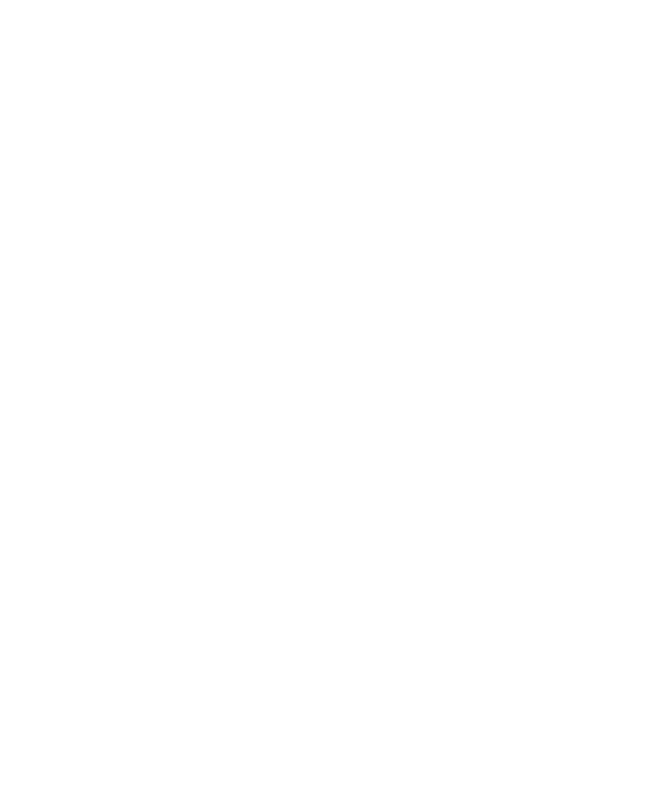
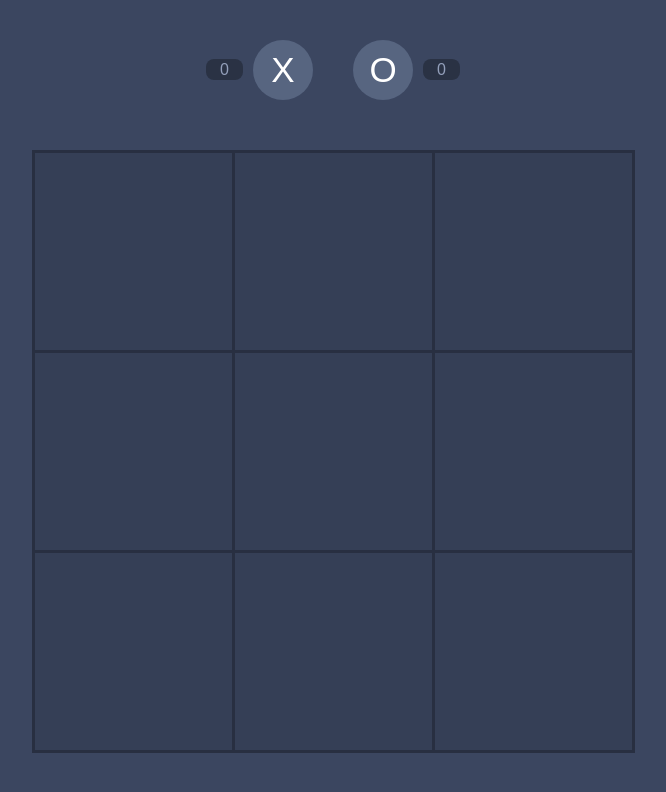
Before and after one commit to harunsmrkovic/tic-tac-toe, a website built with webpack: page index.html in a window 1280 px wide. Shown: the whole page, without its empty margins (307-973 px from the left). Built offline with nearby package versions, Linux system fonts and the light colour scheme.

Commit message:
Built function for checking who won + tests

```diff
--- a/index.html
+++ b/index.html
@@ -6,11 +6,39 @@
     <title>Tic Tac Toe</title>
     <meta name="description" content="">
     <meta name="viewport" content="width=device-width, initial-scale=1">
+    <link rel="stylesheet" href="styles/main.css">
     <script src="bundle.js"></script>
   </head>
   <body>
 
+    <div id="scoreboard">
+      <div class="player player-x">
+        <span class="score">0</span>
+        <span class="mark">X</span>
+      </div>
+      <div class="player player-o">
+        <span class="mark">O</span>
+        <span class="score">0</span>
+      </div>
+    </div>
 
+    <div id="grid">
+      <div class="row">
+        <div class="box"></div>
+        <div class="box"></div>
+        <div class="box"></div>
+      </div>
+      <div class="row">
+        <div class="box"></div>
+        <div class="box"></div>
+        <div class="box"></div>
+      </div>
+      <div class="row">
+        <div class="box"></div>
+        <div class="box"></div>
+        <div class="box"></div>
+      </div>
+    </div>
 
   </body>
 </html>
--- a/index.js
+++ b/index.js
@@ -1 +1,8 @@
-import vedo from './scripts/game'
+// import vedo from './scripts/game'
+import _ from 'lodash'
+
+const board = [
+    [1, 0, 1],
+    [1, 0, 0],
+    [1, 0, 1]
+  ]
--- a/package.json
+++ b/package.json
@@ -18,6 +18,7 @@
   },
   "homepage": "https://github.com/harunsmrkovic/tic-tac-toe#readme",
   "dependencies": {
+    "lodash": "^4.13.1",
     "redux": "^3.5.2",
     "webpack": "^1.13.1"
   },
--- a/scripts/game.js
+++ b/scripts/game.js
@@ -1,5 +1,20 @@
-const game = (x) => {
-  return x
+import won from './won'
+
+const game = ({ size }) => {
+  //
+  // let board = []
+  //
+  // const initBoard = (size) => {
+  //
+  // }
+  //
+  // const start = () => {
+  //   initBoard(size)
+  // }
+  //
+  // return {
+  //   start
+  // }
 }
 
 export default game
--- /dev/null
+++ b/scripts/won.js
@@ -0,0 +1,61 @@
+import _ from 'lodash'
+
+const won = ({ board }) => {
+
+  if(_.filter(board, row => row.length !== board.length).length > 0){
+    throw new Error('Invalid board')
+  }
+
+  const isDiagonal = (x, y) => (x + y === board.length - 1)
+
+  let x = 0;
+  let o = 0;
+
+  let crossed = {
+    horizontal: { x, o },
+    vertical: { x, o },
+    diagonal1: { x, o },
+    diagonal2: { x,  o }
+  }
+
+  let winner = false
+
+  for(var i = 0; i < board.length; i++){
+    crossed.horizontal = { x, o }
+    crossed.vertical = { x, o }
+
+    if(board[i][i] === 1) crossed.diagonal1.x++
+    if(board[i][i] === 2) crossed.diagonal1.o++
+
+    if(isDiagonal(i, board.length - i - 1) && board[i][board.length - i - 1] === 1) crossed.diagonal2.x++
+    if(isDiagonal(i, board.length - i - 1) && board[i][board.length - i - 1] === 2) crossed.diagonal2.o++
+
+    for(var j = 0; j < board.length; j++){
+       if(board[i][j] === 1) crossed.horizontal.x++
+       if(board[i][j] === 2) crossed.horizontal.o++
+
+       if(board[j][i] === 1) crossed.vertical.x++
+       if(board[j][i] === 2) crossed.vertical.o++
+    }
+
+    _.each(crossed, (line, place) => {
+      if(line.x === board.length || line.o === board.length){
+        // if(winner){
+        //   throw new Error('Invalid board, multiple winners ocurred')
+        // }
+        winner = {
+          place,
+          winner: (line.x === board.length) ? 1 : 2
+        }
+
+        if(['horizontal', 'vertical'].includes(place)){
+          _.extend(winner, { line: i })
+        }
+      }
+    })
+  }
+
+  return winner;
+}
+
+export default won
--- /dev/null
+++ b/styles/main.css
@@ -0,0 +1,92 @@
+body {
+  background: #3b4660;
+  font-family: Arial;
+  color: #fff;
+}
+
+#grid {
+  margin: 50px auto;
+  width: 600px;
+  border-top: 3px solid #282f41;
+  border-left: 3px solid #282f41;
+}
+
+#grid .row:after,
+#scoreboard:after {
+  visibility: hidden;
+  display: block;
+  font-size: 0;
+  content: " ";
+  clear: both;
+  height: 0;
+}
+
+#grid .box {
+  width: 200px;
+  height: 200px;
+  float: left;
+  box-sizing: border-box;
+
+  border-right: 3px solid #282f41;
+  border-bottom: 3px solid #282f41;
+
+  background-color: rgba(0, 0, 0, 0.1);
+  color: #fff;
+  text-align: center;
+  font-size: 84px;
+  font-weight: bold;
+  line-height: 200px;
+
+  cursor: crosshair;
+  transition: .2s font-size, .2s background-color;
+}
+
+#grid .box:hover {
+  font-size: 90px;
+  /*background-color: #4a5775;*/
+  background-color: rgba(0, 0, 0, 0.2);
+
+}
+
+#scoreboard {
+  margin: 40px 0;
+}
+
+#scoreboard .player {
+  float: left;
+  width: 50%;
+  padding: 0 20px;
+  line-height: 60px;
+  box-sizing: border-box;
+}
+
+#scoreboard .player .mark {
+  width: 60px;
+  font-size: 35px;
+  text-align: center;
+  background-color: #576580;
+  border-radius: 30px;
+}
+
+#scoreboard .player-x .mark {
+  float: right;
+}
+
+#scoreboard .player-o .mark {
+  float: left;
+}
+
+#scoreboard .player .score {
+  background-color: #2a3244;
+  padding: 2px 14px;
+  color: #939fba;
+  border-radius: 8px;
+  margin: 0 10px;
+}
+
+#scoreboard .player-x {
+  text-align: right;
+}
+
+#scoreboard .player-o {
+}
--- /dev/null
+++ b/test/won.js
@@ -0,0 +1,35 @@
+import won from '../scripts/won'
+
+import { assert } from 'chai'
+
+describe('Won check', function(){
+
+  it('should say that there is no winner when neither vertical, horizontal nor diagonal line contains the same elements', function(){
+    assert.equal(won({ board: [ [1, 0, 1], [1, 0, 0], [0, 0, 1] ] }), false)
+  })
+
+  it('should throw an error if board passed contains invalid lengths (should be X * X)', function(){
+    assert.throws(function(){ won({ board: [ [1, 0, 1], [1, 0, 0], [0, 0, 1, 4] ] }) }, Error, 'Invalid board')
+  })
+
+  it('should say that winner is X on the 1. row horizontal', function(){
+    assert.deepEqual(won({ board: [ [1, 1, 1], [1, 0, 0], [0, 0, 1] ] }), { place: 'horizontal', winner: 1, line: 0 })
+  })
+
+  it('should say that winner is Y on the 2. row vertical', function(){
+    assert.deepEqual(won({ board: [ [0, 2, 1], [1, 2, 0], [0, 2, 0] ] }), { place: 'vertical', winner: 2, line: 1 })
+  })
+
+  it('should say that winner is X on the diagonal #1', function(){
+    assert.deepEqual(won({ board: [ [1, 2, 1], [1, 1, 0], [0, 2, 1] ] }), { place: 'diagonal1', winner: 1 })
+  })
+
+  it('should say that winner is Y on the diagonal #2', function(){
+    assert.deepEqual(won({ board: [ [1, 2, 2], [1, 2, 0], [2, 2, 1] ] }), { place: 'diagonal2', winner: 2 })
+  })
+
+  it('should say that winner is X on the 4. row horizontal even if the size is 5', function(){
+    assert.deepEqual(won({ board: [ [1, 1, 1, 0, 0], [1, 0, 0, 0, 0], [0, 0, 1, 0, 0], [1, 1, 1, 1, 1], [0, 0, 1, 0, 0] ] }), { place: 'horizontal', winner: 1, line: 3 })
+  })
+
+})
```
Also changed, not shown: test/game.js (+4 -4 lines).
